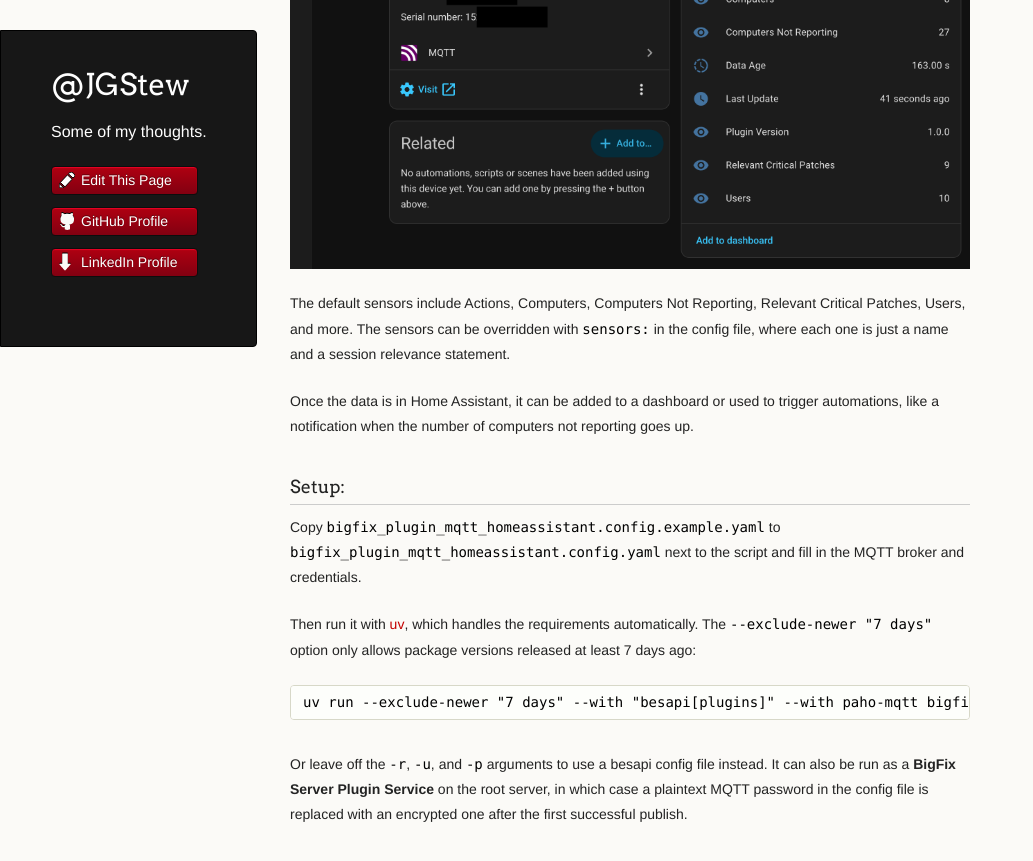
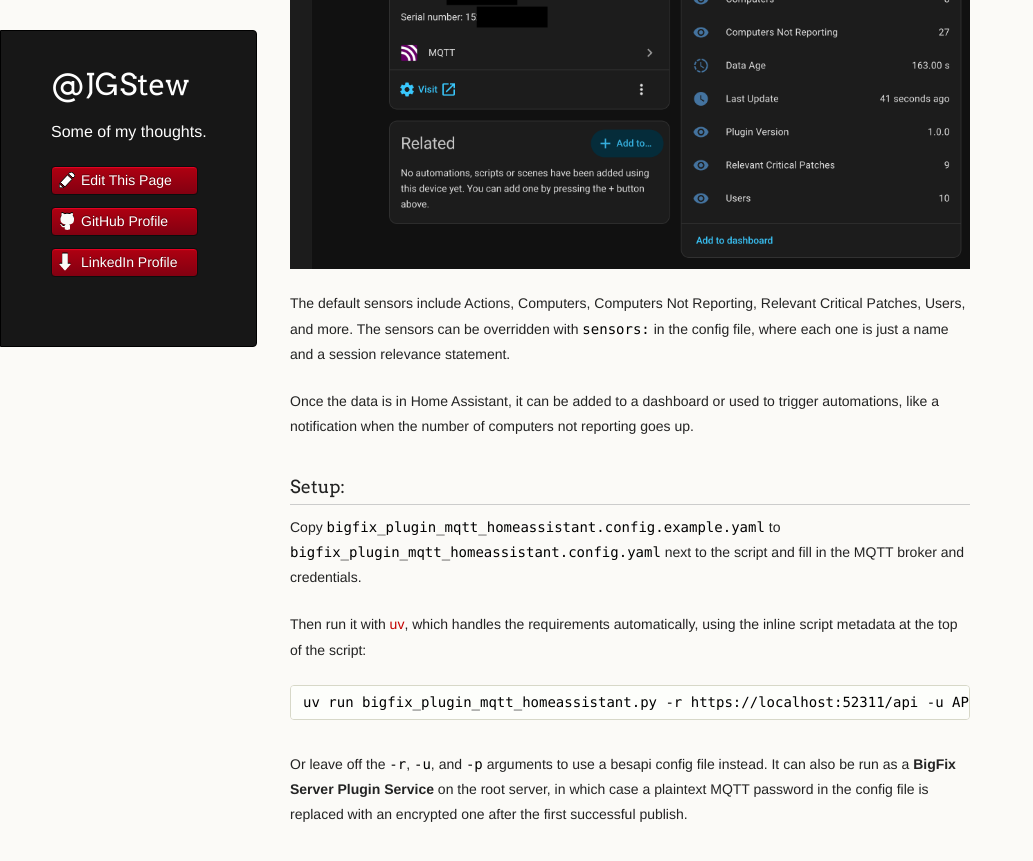
Before and after one commit to jgstew/jgstew.github.io, a Jekyll site: the page built from _posts/2026-09-26-BigFix-Server-Info-in-Home-Assistant-via-MQTT.md, in a window 1280 px wide and 900 px high, scrolled down 717 px. Shown: the top 861 px of the window, without its empty margins (0-1033 px from the left). Built offline with Jekyll 4.4.1, drawn with Linux system fonts in a browser that asks for light colours; nearby versions of some CDN libraries.

Commit message:
improve uv messaging

```diff
--- a/_posts/2026-09-26-BigFix-Server-Info-in-Home-Assistant-via-MQTT.md
+++ b/_posts/2026-09-26-BigFix-Server-Info-in-Home-Assistant-via-MQTT.md
@@ -23,8 +23,8 @@ Once the data is in Home Assistant, it can be added to a dashboard or used to tr
 
 Copy `bigfix_plugin_mqtt_homeassistant.config.example.yaml` to `bigfix_plugin_mqtt_homeassistant.config.yaml` next to the script and fill in the MQTT broker and credentials.
 
-Then run it with [uv](https://docs.astral.sh/uv/), which handles the requirements automatically. The `--exclude-newer "7 days"` option only allows package versions released at least 7 days ago:
+Then run it with [uv](https://docs.astral.sh/uv/), which handles the requirements automatically, using the inline script metadata at the top of the script:
 
-    uv run --exclude-newer "7 days" --with "besapi[plugins]" --with paho-mqtt bigfix_plugin_mqtt_homeassistant.py -r https://localhost:52311/api -u API_USER -p API_PASSWORD
+    uv run bigfix_plugin_mqtt_homeassistant.py -r https://localhost:52311/api -u API_USER -p API_PASSWORD
 
 Or leave off the `-r`, `-u`, and `-p` arguments to use a besapi config file instead. It can also be run as a **BigFix Server Plugin Service** on the root server, in which case a plaintext MQTT password in the config file is replaced with an encrypted one after the first successful publish.
```
